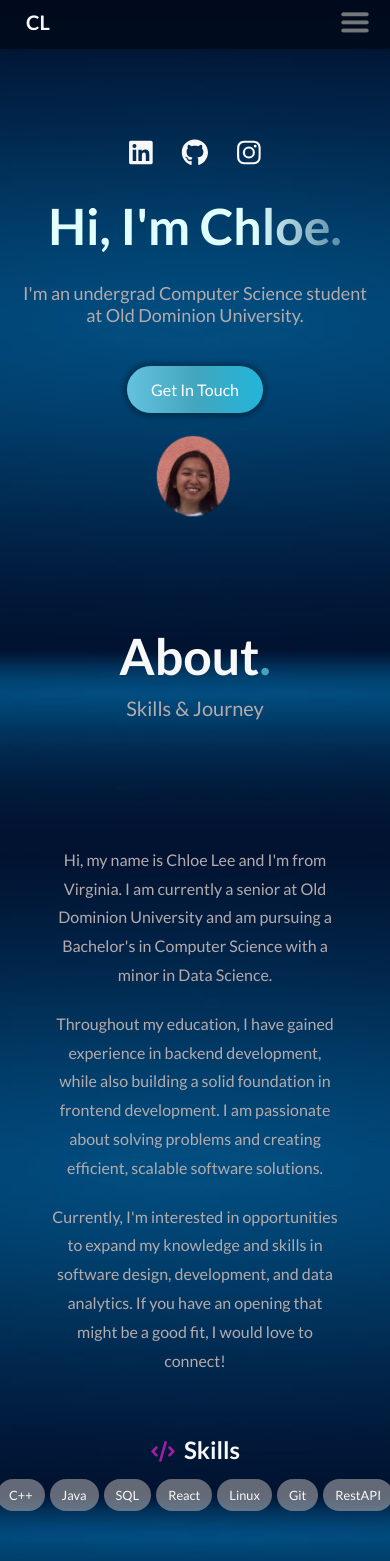
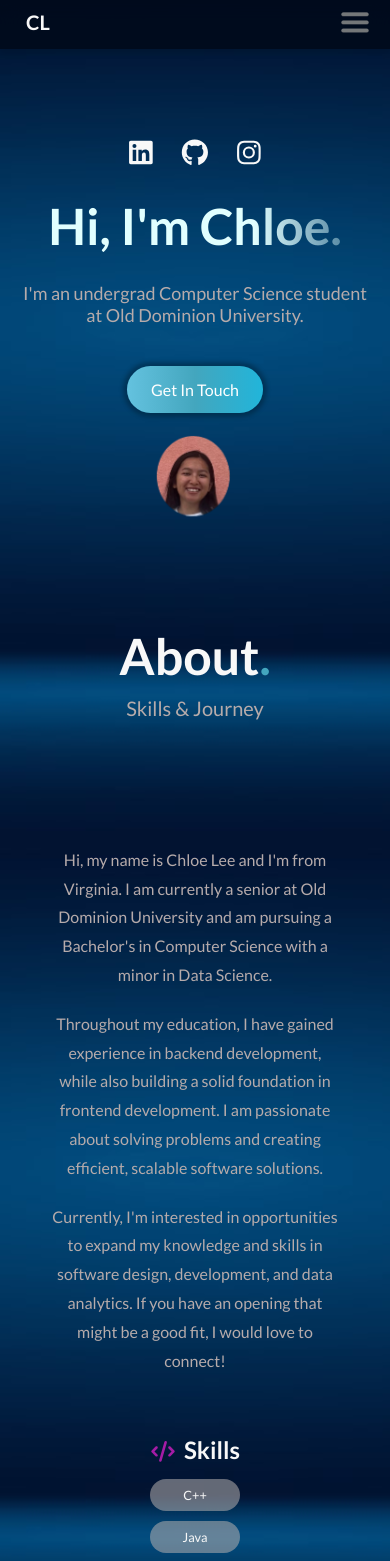
Before and after one commit to koalaOnEE/MyPortfolio, a React (Create React App) app: page / in a window 390 px wide. Shown: the top 1561 px of the page. Built offline with nearby package versions, Linux system fonts and the light colour scheme.

Commit message:
adjust pixel size again

```diff
--- a/src/About/About.module.css
+++ b/src/About/About.module.css
@@ -139,10 +139,10 @@
     }
   }
 
-  @media screen and (max-width: 400px) {
+  @media screen and (max-width: 485px) {
   .skillsGrid {
 
-   gap:5px;
+ flex-direction: column;
 
   }
 }
```
